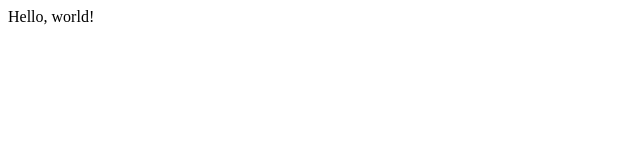
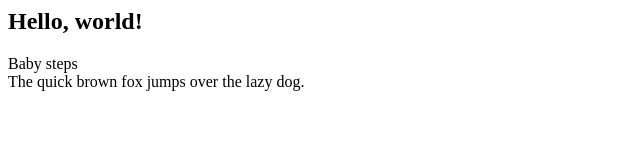
Before and after one commit to patrickroxas/sample_website, a plain HTML site: page index.html in a window 1280 px wide. Shown: the whole page, without its empty margins (0-640 px from the left). Drawn offline with Linux system fonts and the light colour scheme.

Commit message:
Enlarge heading

```diff
--- a/index.html
+++ b/index.html
@@ -1 +1,7 @@
-<p>Hello, world!</p>
+<h2>Hello, world!</h2>
+
+<p>Baby steps <br>
+
+The quick brown fox jumps over the lazy dog.<br>
+
+</p>
```
